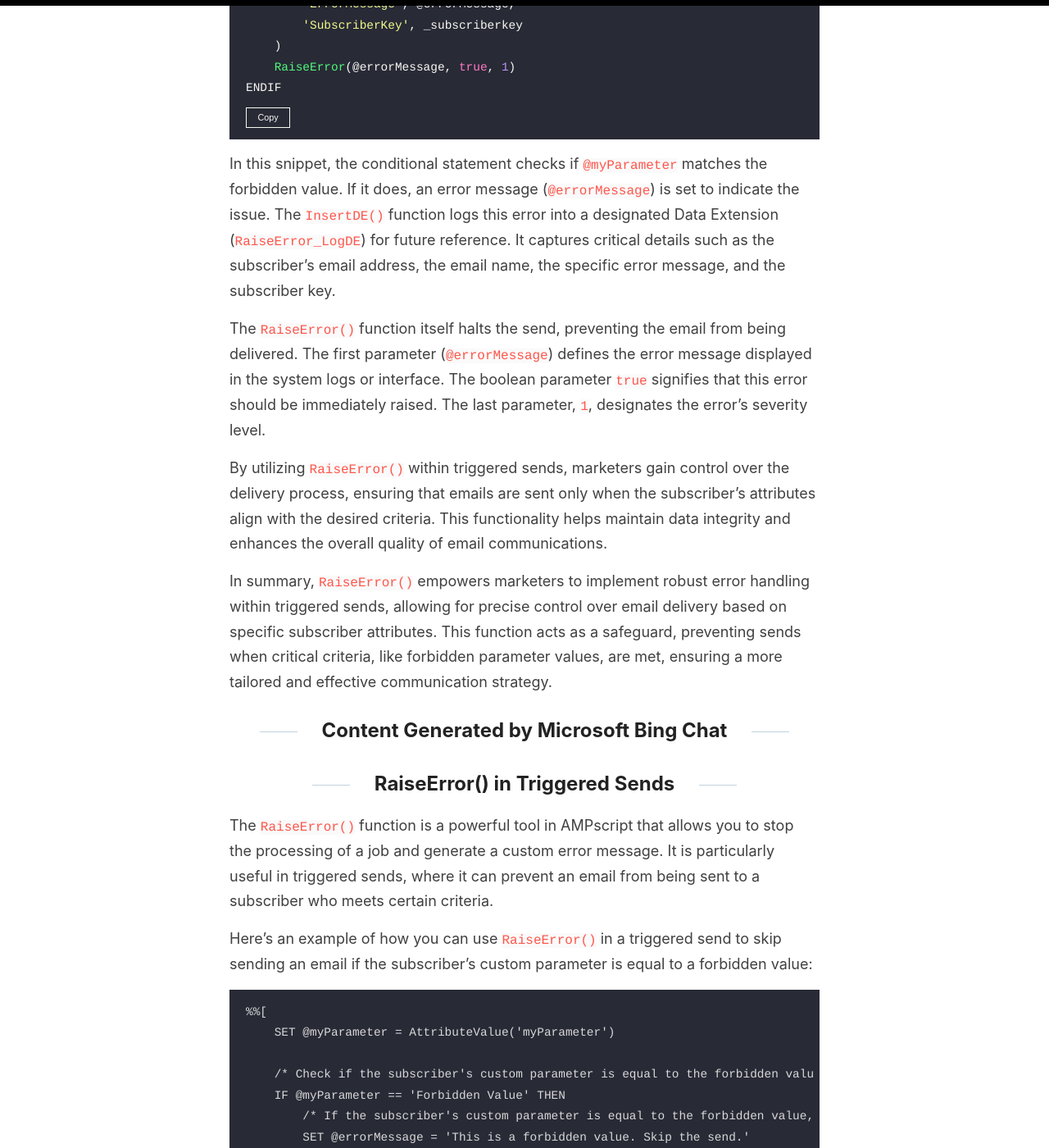
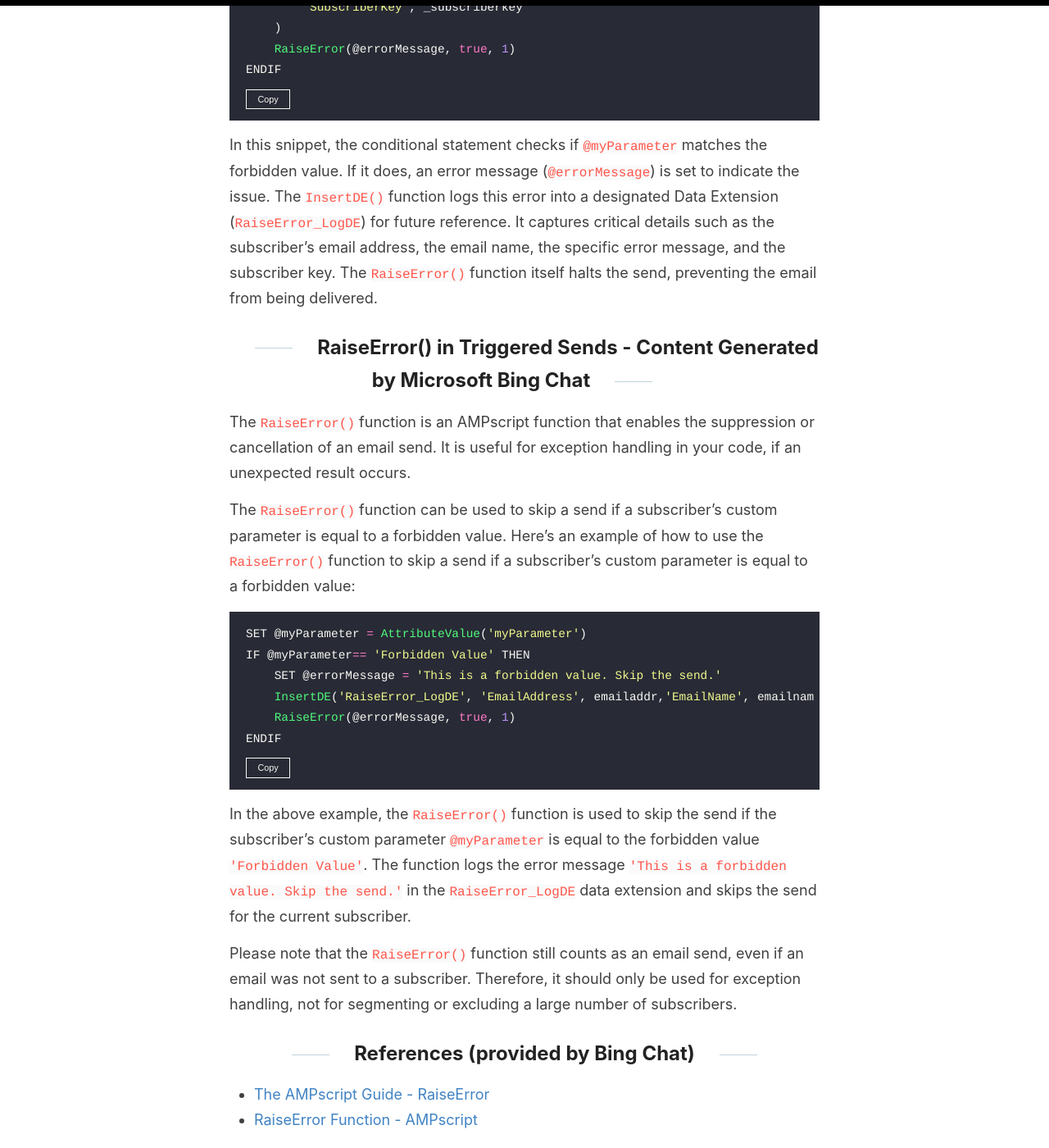
Before and after one commit to karolcholewa/blog, a Jekyll site: the page built from _posts/2023-02-04-raise-error-in-triggered-sends.md, in a window 1280 px wide and 1400 px high, scrolled down 1657 px. Shown: the whole window at 82% size. Built offline with Jekyll 4.4.1, drawn with Linux system fonts in a browser that asks for light colours; some of the changed text lies outside the part shown.

Commit message:
post updated

````diff
--- a/_posts/2023-02-04-raise-error-in-triggered-sends.md
+++ b/_posts/2023-02-04-raise-error-in-triggered-sends.md
@@ -3,12 +3,12 @@ layout: post
 title: "RaiseError() in Triggered Sends"
 categories: [SFMC, AMPScript]
 ---
-This post is about using the RaiseError() function with a triggered send. I noticed that after logging an error and skipping the send the number of errors in the triggered send interaction increments too. I asked ChatGPT 3.5 and Microsoft Bing Chat to write this post&hellip;
+I noticed that after logging an error and skipping a triggered send to a specific subscriber, the number of errors in the triggered send interaction increments too. I wanted to document it and ended up with an exercise and an AI generated content. I prompted ChatGPT and Microsoft Bing Chat to write this post&hellip;
 
 ## The Prompt I Asked
-I haven't done any training yet but this is an innevitable learning agenda for 2024. Here is what I asked:
+I haven't done any training yet but here is what I asked:
 
-*You will write a short blog post about the RaiseError() AMPscript function used to skip a send if a subscriber's custom parameter is equal to a forbidden value. The heading is: "RaiseError() in Triggered Sends" followed by 3-4 paragraphs with a code example:
+*You will write a short blog post, using Markdown, about the RaiseError() AMPscript function used to skip a send if a subscriber's custom parameter is equal to a forbidden value. The heading is: "RaiseError() in Triggered Sends" followed by 3-4 paragraphs with a code example:
 SET @myParameter = AttributeValue('myParameter')
 IF @myParameter== 'Forbidden Value' THEN
     SET @errorMessage = 'This is a forbidden value. Skip the send.'
@@ -16,13 +16,12 @@ IF @myParameter== 'Forbidden Value' THEN
     RaiseError(@errorMessage, true, 1)
 ENDIF*
 
-## Content Generated by ChatGPT
+## Polishing the Final Content
+As I am not comparing the tools for sake of the excercise, therefore I cleaned up the final output slightly and shortened it already. I added the references which Bing Chat included in its answer.
+The results are satisfying especially how the provided code snippet is explained. I am concerned about using the source documents and for example whether AI can log in to the Ampscript Guide using my cached credentials to pull content(?).
 
-# RaiseError() in Triggered Sends
-
-In the world of email marketing, precision and customization are key. Triggered sends allow for tailored, automated messages based on specific subscriber actions or attributes. However, there are times when certain values should prompt the system to halt the sending process. This is where the `RaiseError()` AMPscript function steps in, offering a way to skip a send if a subscriber's custom parameter matches a forbidden value.
-
-The function `RaiseError()` serves a dual purpose: it both logs the issue for future reference and prevents the email from being sent. Let's break down how it works within the context of a triggered send.
+## RaiseError() in Triggered Sends - Content Generated by ChatGPT
+The function `RaiseError()` serves a dual purpose: it both logs the issue for future reference and prevents the email from being sent.
 
 Consider a scenario where the custom parameter `@myParameter` is retrieved using `AttributeValue('myParameter')`. If this parameter matches the value `'Forbidden Value'`, it triggers the error handling mechanism:
 
@@ -42,46 +41,26 @@ ENDIF
 ```
 
 In this snippet, the conditional statement checks if `@myParameter` matches the forbidden value. If it does, an error message (`@errorMessage`) is set to indicate the issue. The `InsertDE()` function logs this error into a designated Data Extension (`RaiseError_LogDE`) for future reference. It captures critical details such as the subscriber's email address, the email name, the specific error message, and the subscriber key.
+The `RaiseError()` function itself halts the send, preventing the email from being delivered.
 
-The `RaiseError()` function itself halts the send, preventing the email from being delivered. The first parameter (`@errorMessage`) defines the error message displayed in the system logs or interface. The boolean parameter `true` signifies that this error should be immediately raised. The last parameter, `1`, designates the error's severity level.
+## RaiseError() in Triggered Sends - Content Generated by Microsoft Bing Chat
+The `RaiseError()` function is an AMPscript function that enables the suppression or cancellation of an email send. It is useful for exception handling in your code, if an unexpected result occurs.
 
-By utilizing `RaiseError()` within triggered sends, marketers gain control over the delivery process, ensuring that emails are sent only when the subscriber's attributes align with the desired criteria. This functionality helps maintain data integrity and enhances the overall quality of email communications.
+The `RaiseError()` function can be used to skip a send if a subscriber's custom parameter is equal to a forbidden value. Here's an example of how to use the `RaiseError()` function to skip a send if a subscriber's custom parameter is equal to a forbidden value:
 
-In summary, `RaiseError()` empowers marketers to implement robust error handling within triggered sends, allowing for precise control over email delivery based on specific subscriber attributes. This function acts as a safeguard, preventing sends when critical criteria, like forbidden parameter values, are met, ensuring a more tailored and effective communication strategy.
-
-## Content Generated by Microsoft Bing Chat
-
-## RaiseError() in Triggered Sends
-
-The `RaiseError()` function is a powerful tool in AMPscript that allows you to stop the processing of a job and generate a custom error message. It is particularly useful in triggered sends, where it can prevent an email from being sent to a subscriber who meets certain criteria.
-
-Here's an example of how you can use `RaiseError()` in a triggered send to skip sending an email if the subscriber's custom parameter is equal to a forbidden value:
-
-```html
-%%[
-    SET @myParameter = AttributeValue('myParameter')
-
-    /* Check if the subscriber's custom parameter is equal to the forbidden value */
-    IF @myParameter == 'Forbidden Value' THEN
-        /* If the subscriber's custom parameter is equal to the forbidden value, raise an error */
-        SET @errorMessage = 'This is a forbidden value. Skip the send.'
-        InsertDE('RaiseError_LogDE', 'EmailAddress', emailaddr,'EmailName', emailname_, 'ErrorMessage', @errorMessage, 'SubscriberKey', _subscriberkey)
-        RaiseError(@errorMessage, true, 1)
-    ENDIF
-
-    /* If the subscriber's custom parameter is not equal to the forbidden value, continue processing the job */
-]%%
+```javascript
+SET @myParameter = AttributeValue('myParameter')
+IF @myParameter== 'Forbidden Value' THEN
+    SET @errorMessage = 'This is a forbidden value. Skip the send.'
+    InsertDE('RaiseError_LogDE', 'EmailAddress', emailaddr,'EmailName', emailname_, 'ErrorMessage', @errorMessage, 'SubscriberKey', _subscriberkey)
+    RaiseError(@errorMessage, true, 1)
+ENDIF
 ```
 
-In this example, the AMPscript checks whether the subscriber's custom parameter is equal to the forbidden value. If the custom parameter is equal to the forbidden value, the `RaiseError()` function is called with a custom error message and a boolean value of `true`. This stops the send for the current subscriber where the error occurred and moves on to the next subscriber. Additionally, the error message is added to the triggered send interaction in the error column.
+In the above example, the `RaiseError()` function is used to skip the send if the subscriber's custom parameter `@myParameter` is equal to the forbidden value `'Forbidden Value'`. The function logs the error message `'This is a forbidden value. Skip the send.'` in the `RaiseError_LogDE` data extension and skips the send for the current subscriber.
 
-To log all aborted sends, you can create a data extension and add an `InsertDE()` function to the email. Make sure to set the last property of the `RaiseError()` function to `1` to preserve data operations to data extensions before the error is raised, even if the subscriber is skipped ¹.
+Please note that the `RaiseError()` function still counts as an email send, even if an email was not sent to a subscriber. Therefore, it should only be used for exception handling, not for segmenting or excluding a large number of subscribers.
 
-I hope this helps! Let me know if you have any other questions.
-
-Źródło: Konwersacja za pomocą usługi Bing, 11/26/2023
-(1) The AMPscript Guide - RaiseError. https://ampscript.guide/raiseerror/.
-(2) marketing cloud - How does Ampscript RaiseError function work .... https://salesforce.stackexchange.com/questions/206810/how-does-ampscript-raiseerror-function-work.
-(3) RaiseError Function - AMPscript. https://ampscript.com/raiseerror-function/.
-(4) How does Ampscript RaiseError function work? - Medium. https://charliefay.medium.com/how-does-ampscript-raiseerror-function-work-da45e5bd1975.
-(5) Only execute AMPscript function when sending email. https://salesforce.stackexchange.com/questions/138803/only-execute-ampscript-function-when-sending-email.
+## References (provided by Bing Chat)
+*   [The AMPscript Guide - RaiseError](https://ampscript.guide/raiseerror/)
+*   [RaiseError Function - AMPscript](https://ampscript.com/raiseerror-function/)
````
